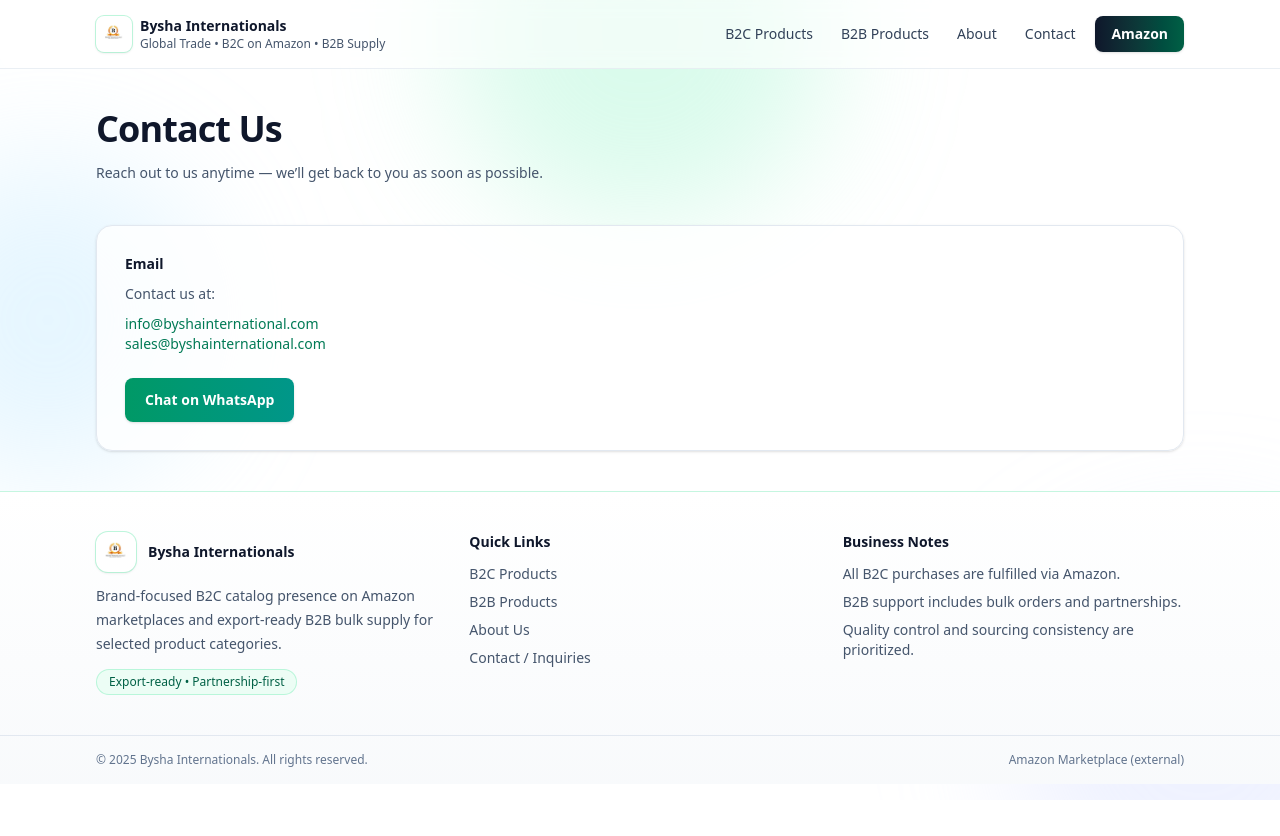
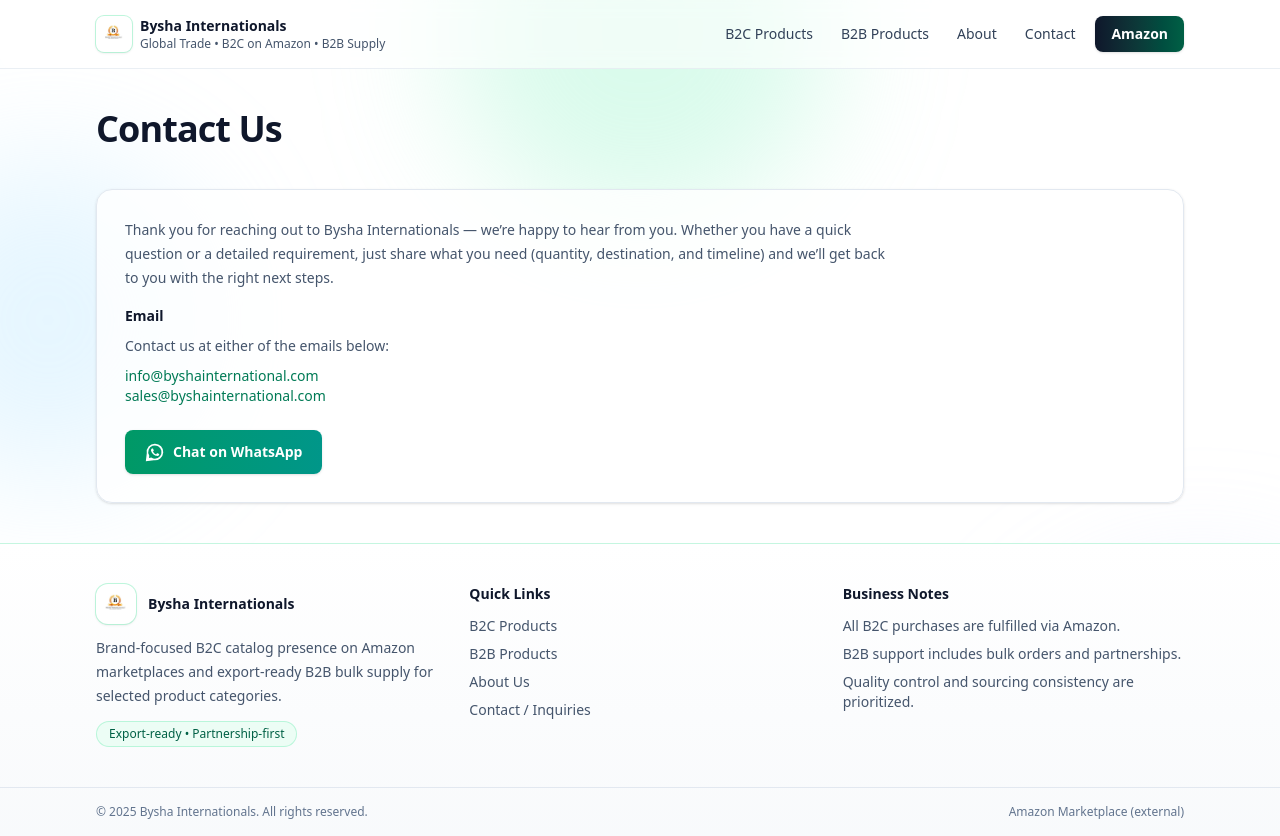
Before and after one commit to Shwetanshu13/bysha-international, a Next.js app: page /contact in a window 1280 px wide. Before the commit the page ends 800 px from the top, so only its background shows below. Built offline with nearby package versions, Linux system fonts and the light colour scheme.

Commit message:
feat: Update Contact page description and enhance user messaging

```diff
--- a/app/contact/page.js
+++ b/app/contact/page.js
@@ -1,7 +1,7 @@
 export const metadata = {
     title: "Contact",
     description:
-        "Contact Bysha Internationals via email or WhatsApp.",
+        "Contact Bysha Internationals via email or WhatsApp for product, bulk order, and partnership inquiries.",
 };
 
 export default function ContactPage() {
@@ -14,17 +14,21 @@
                 <h1 className="text-3xl font-semibold tracking-tight text-slate-900 sm:text-4xl">
                     Contact Us
                 </h1>
-                <p className="max-w-3xl text-sm leading-6 text-slate-600">
-                    Reach out to us anytime — we’ll get back to you as soon as possible.
-                </p>
             </header>
 
             <section className="rounded-2xl border border-slate-200 bg-white/80 p-7 shadow-sm">
                 <div className="space-y-4">
+                    <p className="max-w-3xl text-sm leading-6 text-slate-600">
+                        Thank you for reaching out to Bysha Internationals — we’re happy
+                        to hear from you. Whether you have a quick question or a detailed
+                        requirement, just share what you need (quantity, destination,
+                        and timeline) and we’ll get back to you with the right next steps.
+                    </p>
+
                     <div className="space-y-2">
                         <div className="text-sm font-semibold text-slate-900">Email</div>
                         <p className="text-sm leading-6 text-slate-600">
-                            Contact us at:
+                            Contact us at either of the emails below:
                         </p>
                         <div className="space-y-1 text-sm text-slate-600">
                             <a
@@ -48,9 +52,17 @@
                             href={whatsappLink}
                             target="_blank"
                             rel="noopener noreferrer"
-                            className="inline-flex h-11 items-center justify-center rounded-lg bg-gradient-to-r from-emerald-600 to-teal-600 px-5 text-sm font-semibold text-white shadow-sm transition-colors hover:from-emerald-700 hover:to-teal-700"
+                            className="inline-flex h-11 items-center justify-center gap-2 rounded-lg bg-gradient-to-r from-emerald-600 to-teal-600 px-5 text-sm font-semibold text-white shadow-sm transition-colors hover:from-emerald-700 hover:to-teal-700"
                             aria-label="Start a WhatsApp chat with +91 70044 23373"
                         >
+                            <svg
+                                aria-hidden="true"
+                                viewBox="0 0 24 24"
+                                className="h-5 w-5"
+                                fill="currentColor"
+                            >
+                                <path d="M12 2a9.9 9.9 0 0 0-9.88 11.5L1 22.99l9.65-1.09A9.99 9.99 0 1 0 12 2Zm0 18a7.93 7.93 0 0 1-4.03-1.1l-.29-.17-2.86.32.31-2.78-.19-.3A7.93 7.93 0 1 1 12 20Zm4.62-5.72c-.25-.13-1.48-.73-1.71-.81-.23-.09-.39-.13-.55.13-.16.25-.63.81-.77.98-.14.16-.28.18-.53.05-.25-.13-1.04-.38-1.98-1.22-.73-.65-1.22-1.46-1.36-1.71-.14-.25-.01-.39.11-.51.11-.11.25-.28.38-.42.13-.14.16-.25.25-.42.08-.16.04-.3-.02-.43-.06-.13-.55-1.32-.75-1.81-.2-.48-.4-.41-.55-.42h-.47c-.16 0-.42.06-.64.3-.22.25-.84.82-.84 2 0 1.18.86 2.32.98 2.48.13.16 1.7 2.6 4.12 3.64.57.25 1.01.4 1.36.51.57.18 1.1.16 1.51.1.46-.07 1.48-.6 1.69-1.18.21-.57.21-1.06.14-1.18-.06-.12-.23-.2-.48-.33Z" />
+                            </svg>
                             Chat on WhatsApp
                         </a>
                     </div>
```
